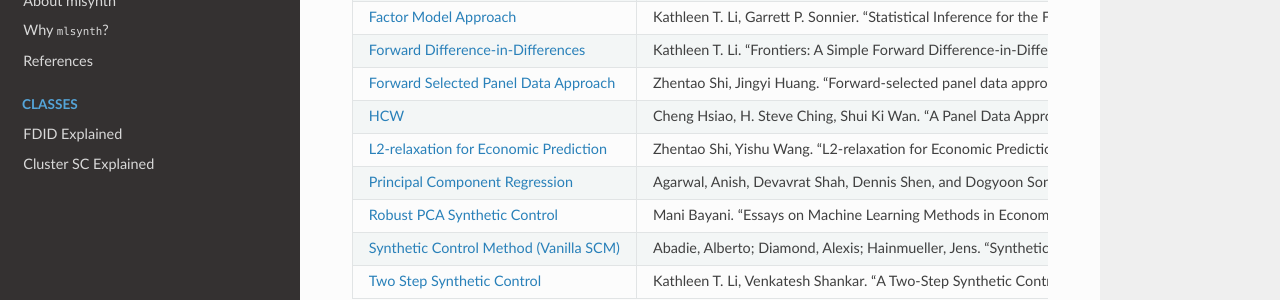
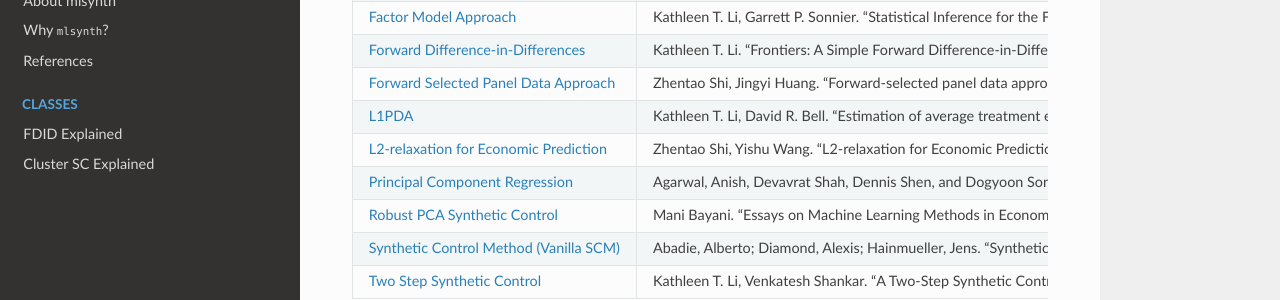
Before and after one commit to jgreathouse9/mlsynth, a Sphinx documentation site: the page built from docs/index.rst, in a window 1280 px wide and 900 px high, scrolled down 601 px. Shown: the part 151-451 px from the top of the window. Built offline with Sphinx 7.4.7 and the Read the Docs theme 3.1.0, drawn with Linux system fonts in a browser that asks for light colours; pages that are not in the unit, such as notebooks, are missing from menus.

Commit message:
Update index.rst

```diff
--- a/docs/index.rst
+++ b/docs/index.rst
@@ -43,8 +43,8 @@ At present (though undocumented at present), ``mlsynth`` supports the following
    * - `Forward Selected Panel Data Approach <https://doi.org/10.1016/j.jeconom.2021.04.009>`_
      - Zhentao Shi, Jingyi Huang. "Forward-selected panel data approach for program evaluation." *Journal of Econometrics*, Volume 234, Issue 2, 2023, Pages 512-535.
      - PDA
-   * - `HCW <https://doi.org/10.1002/jae.1230>`_
-     - Cheng Hsiao, H. Steve Ching, Shui Ki Wan. "A Panel Data Approach for Program Evaluation: Measuring the Benefits of Political and Economic Integration of Hong Kong with Mainland China." *J. Appl. Econ.*, 27:705-740, 2012.
+   * - `L1PDA <https://doi.org/10.1002/jae.1230>`_
+     - Kathleen T. Li, David R. Bell. "Estimation of average treatment effects with panel data: Asymptotic theory and implementation." *Journal of Econometrics*, Volume 197, Issue 1, March 2017, Pages 65-75.
      - PDA
    * - `L2-relaxation for Economic Prediction <https://doi.org/10.13140/RG.2.2.11670.97609>`_
      - Zhentao Shi, Yishu Wang. "L2-relaxation for Economic Prediction." November 2024. DOI: `10.13140/RG.2.2.11670.97609 <https://doi.org/10.13140/RG.2.2.11670.97609>`_.
```
